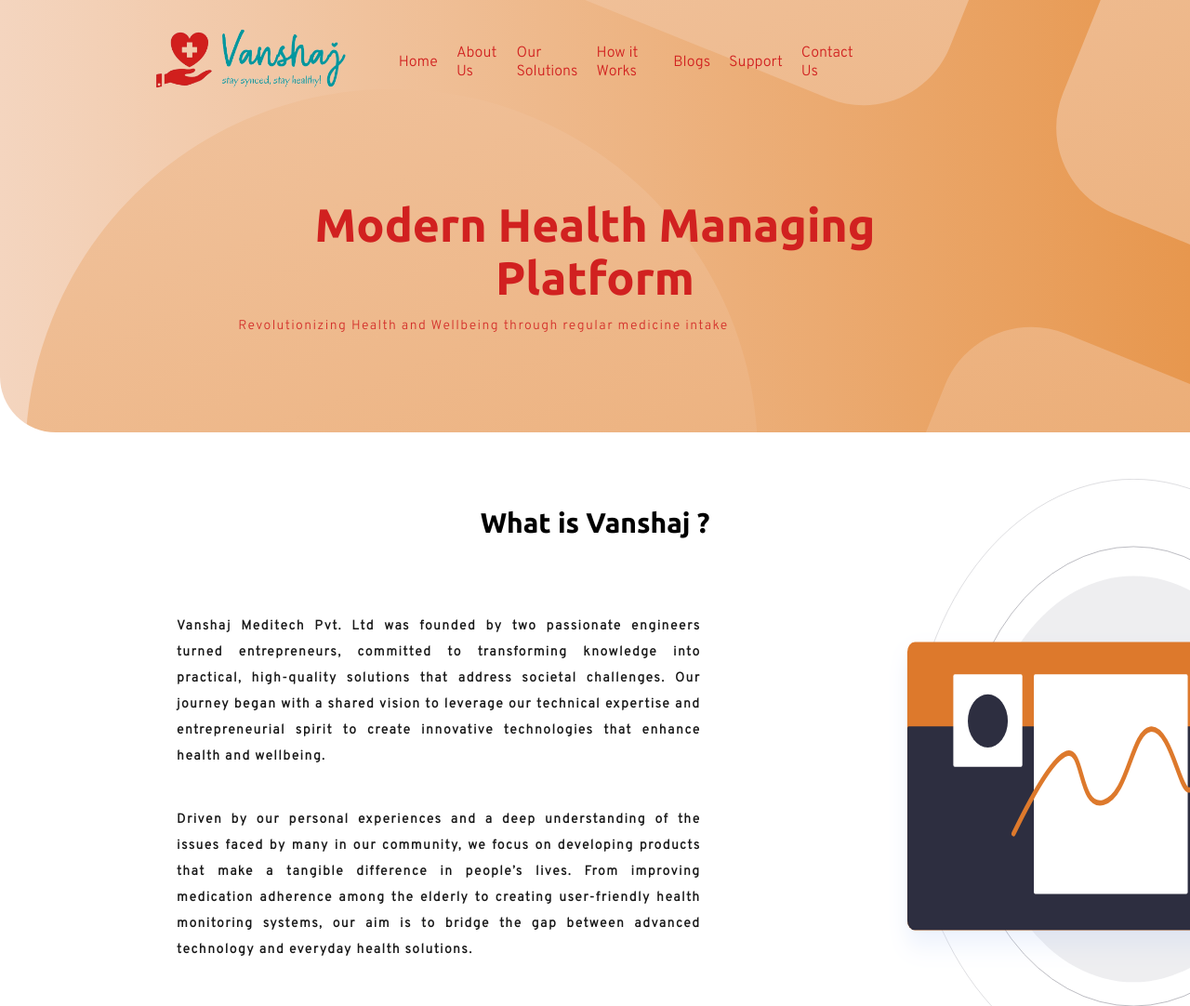
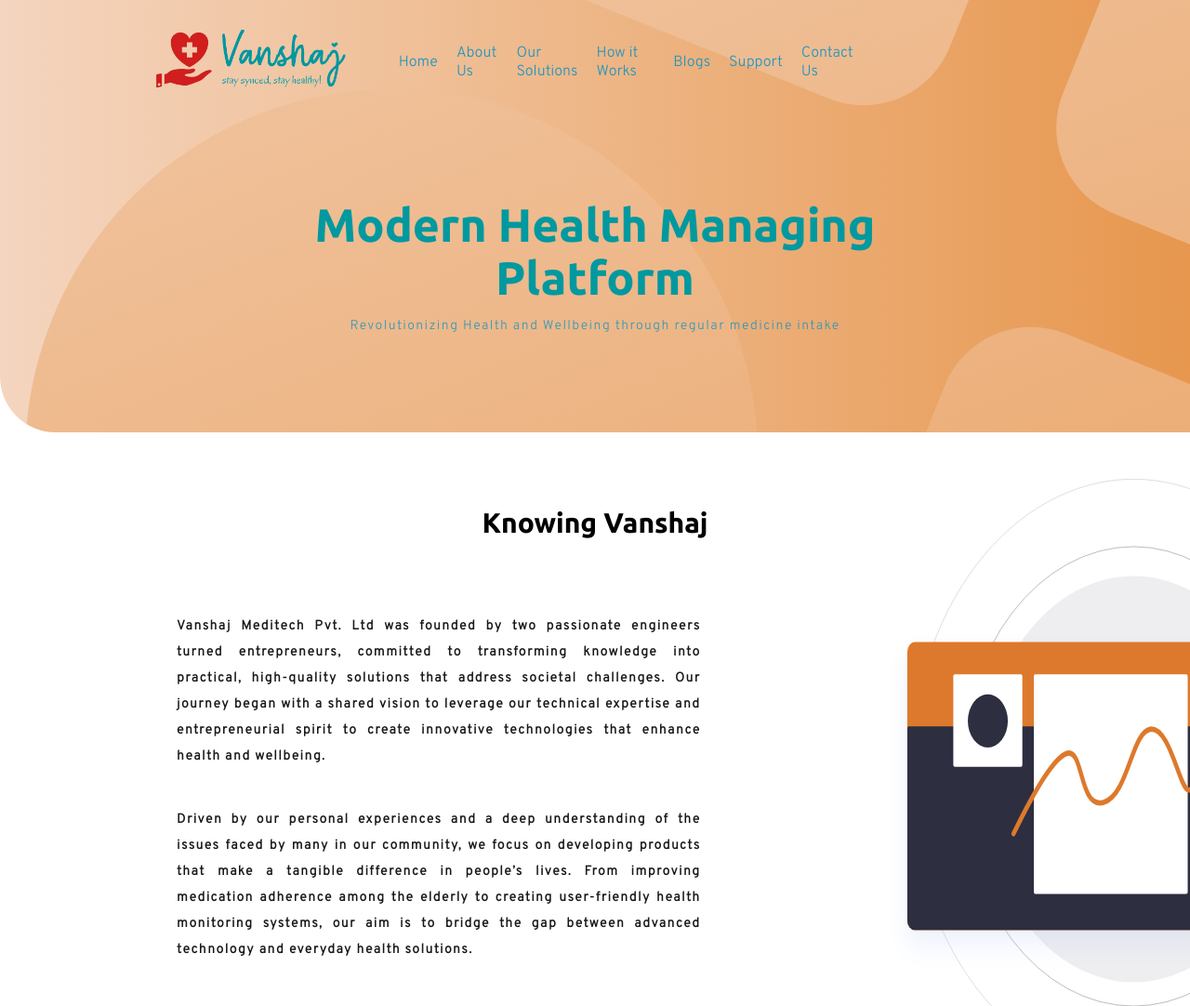
Before and after one commit to Aayushbombom/Vanshaj_website, a plain HTML site: page index.html in a window 1280 px wide. Shown: the top 1082 px of the page at 93% size. Drawn offline with Linux system fonts and the light colour scheme.

Commit message:
second commit

```diff
--- a/css/editor.css
+++ b/css/editor.css
@@ -47,3 +47,7 @@
 .editor .description .edicon p{
     color: black;
 }
+
+.content p {
+    color: white;
+}
--- a/css/style.css
+++ b/css/style.css
@@ -45,7 +45,7 @@ nav{
     justify-content:flex-start;
 }
 .nav-item{
-    color:rgb(209,33,32);                     /*  rgb(37, 150, 190) */
+    color:rgb(37, 150, 190);                     /*  rgb(37, 150, 190) */
     list-style: none;
     margin: 10px;
     font-family: 'Overpass';
@@ -117,12 +117,13 @@ h1{
     font-family: 'Ubuntu';
     font-size: 50px;
     font-weight: 800;
-    color: rgb(209,33,32);           /*rgba(0,153,159,255)*/
+    color: rgba(0,153,159,255);           /*rgba(0,153,159,255)*/
 }
 .intro p{
     margin-top: 10px;
     margin-bottom: 15px;
     font-weight: 400;
+    text-align: center;
 }
 
 p{
@@ -133,7 +134,7 @@ p{
     font-weight: 800;
     line-height: 2em;
     letter-spacing: 0.1em;
-    color: rgb(209,33,32);   /*rgb(37, 150, 190);*/
+    color: rgb(37, 150, 190);   /*rgb(37, 150, 190);*/
     text-align: justify;
 }
 .phones img{
--- a/index.html
+++ b/index.html
@@ -77,7 +77,7 @@
   </div>
 
   <div class="editor mission">
-       <h3>What is Vanshaj ?</h3>
+       <h3>Knowing Vanshaj</h3>
        <div class="content">
        <div class="description">
          <!-- <div class="edicon">
```
